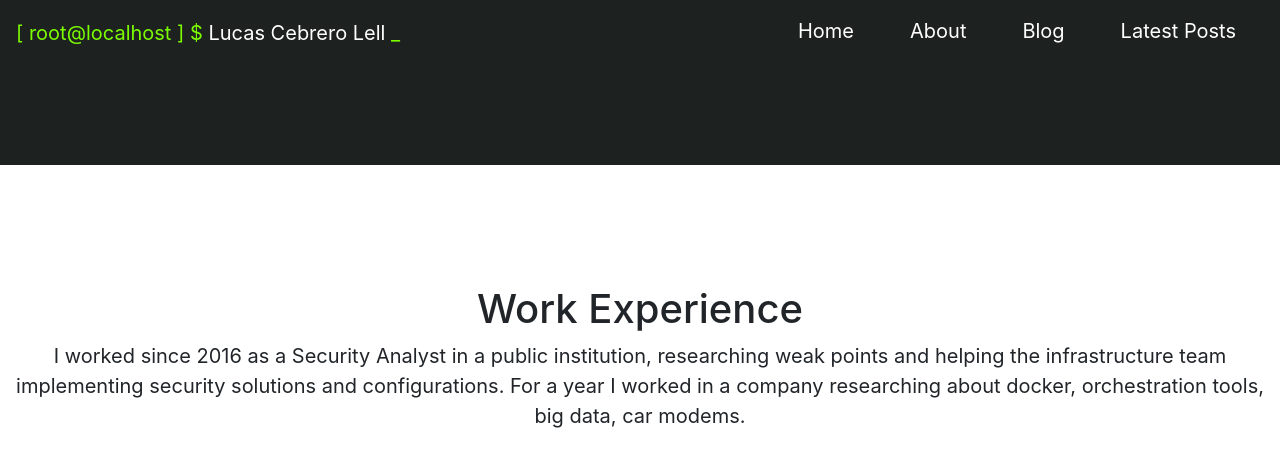
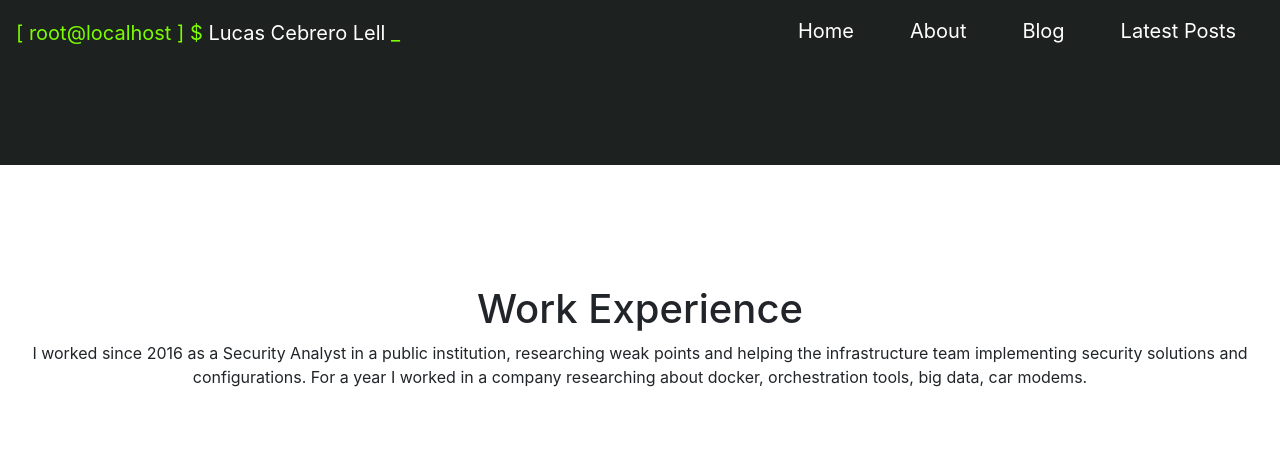
Before and after one commit to lucascebrero/lucascebrero.github.io, a Jekyll site: the page built from index.md, in a window 1280 px wide and 900 px high, scrolled down 1185 px. Shown: the top 467 px of the window. Built offline with Jekyll 4.4.1, drawn with Linux system fonts in a browser that asks for light colours; after the commit the page ends 1590 px from its top, so only the background shows below that.

Commit message:
Change work experience for latest posts

```diff
--- a/assets/css/main.css
+++ b/assets/css/main.css
@@ -19,7 +19,7 @@ html {
 		color: white;
 }
 
-.work-experience {
+.latest-posts {
 	background: white;
 	height: 750px;
 	width: 100%;
@@ -71,10 +71,6 @@ hr {
 		padding-top: 120px;
 }
 
-.work-text {
-		font-size: 20px;
-}
-
 .fa.fa-navicon {
 		color: white;
 		border: white;
```
